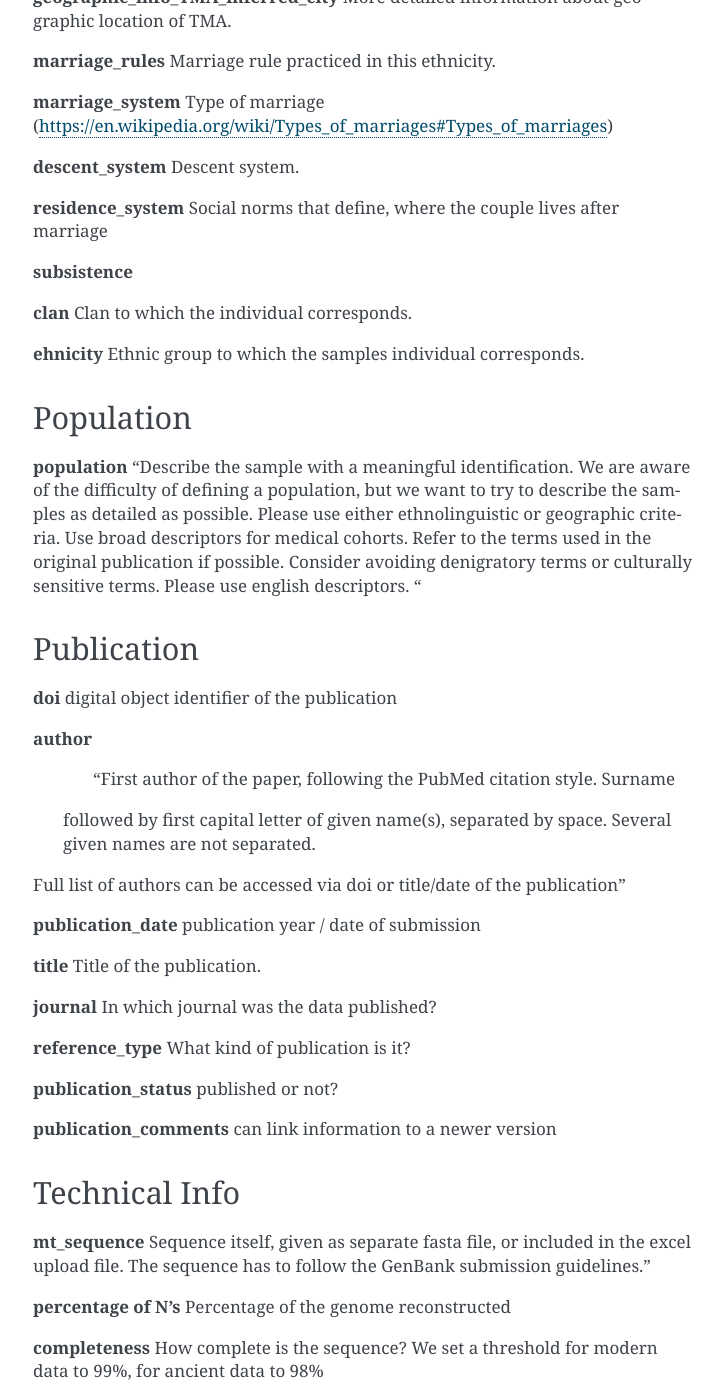
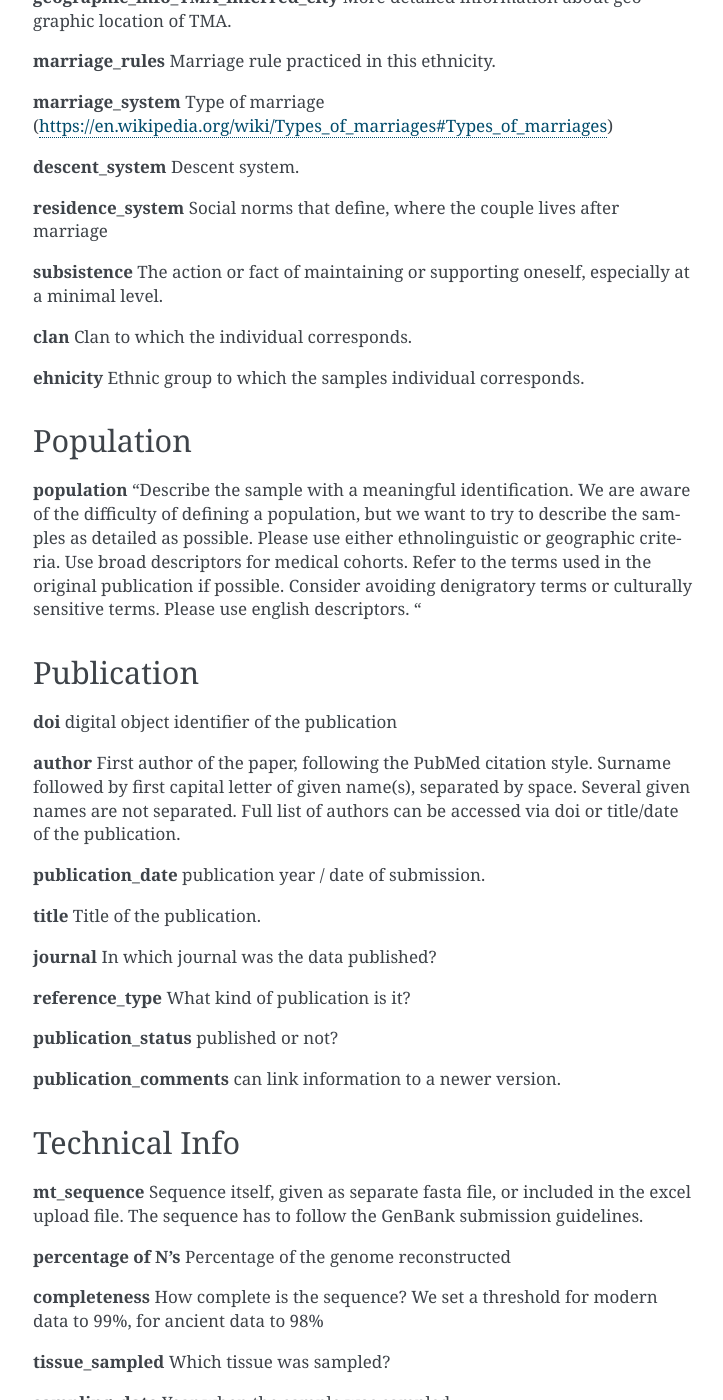
Before and after one commit to mitobench/mitoBench, a Sphinx documentation site: the page built from docs/contents/glossary.rst, in a window 1280 px wide and 1400 px high, scrolled down 1537 px. Shown: the whole window, without its empty margins (387-1110 px from the left). Built offline with Sphinx 7.4.7, drawn with Linux system fonts in a browser that asks for light colours.

Commit message:
update docs

```diff
--- a/docs/contents/glossary.rst
+++ b/docs/contents/glossary.rst
@@ -88,6 +88,7 @@ Descent system.
 Social norms that define, where the couple lives after marriage
 
 **subsistence**
+The action or fact of maintaining or supporting oneself, especially at a minimal level.
 
 **clan**
 Clan to which the individual corresponds.
@@ -113,13 +114,10 @@ Publication
 digital object identifier of the publication
 
 **author**
-	"First author of the paper, following the PubMed citation style. Surname
- followed by first capital letter of given name(s), separated by space. Several given names are not separated.
-
-Full list of authors can be accessed via doi or title/date of the publication"
+First author of the paper, following the PubMed citation style. Surname followed by first capital letter of given name(s), separated by space. Several given names are not separated. Full list of authors can be accessed via doi or title/date of the publication.
 
 **publication_date**
-publication year / date of submission
+publication year / date of submission.
 
 **title**
 Title of the publication.
@@ -134,7 +132,7 @@ What kind of publication is it?
 published or not?
 
 **publication_comments**
-can link information to a newer version
+can link information to a newer version.
 
 
 Technical Info
@@ -142,7 +140,7 @@ Technical Info
 
 **mt_sequence**
 Sequence itself, given as separate fasta file, or included in the excel upload file.
-The sequence has to follow the GenBank submission guidelines."
+The sequence has to follow the GenBank submission guidelines.
 
 **percentage of N's**
 Percentage of the genome reconstructed
```
Also changed, not shown: docs/contents/TemplateGenerator.rst (+7 -2 lines).
